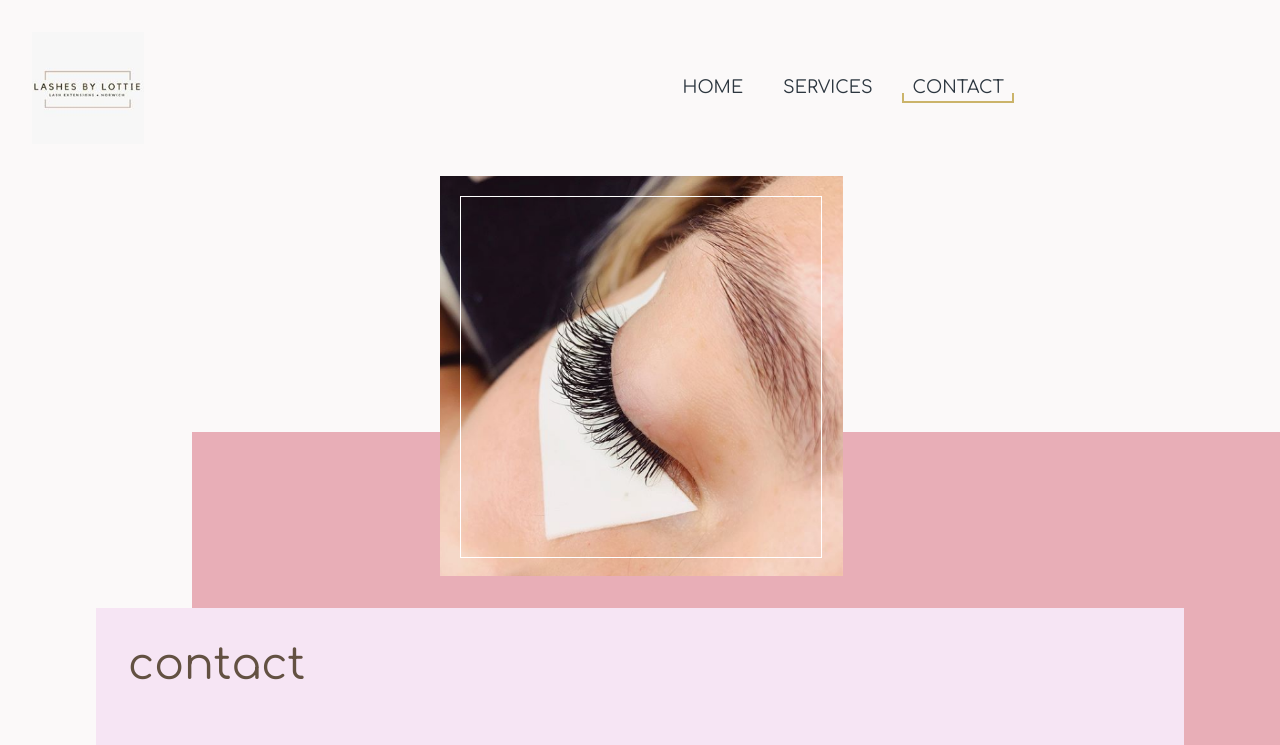
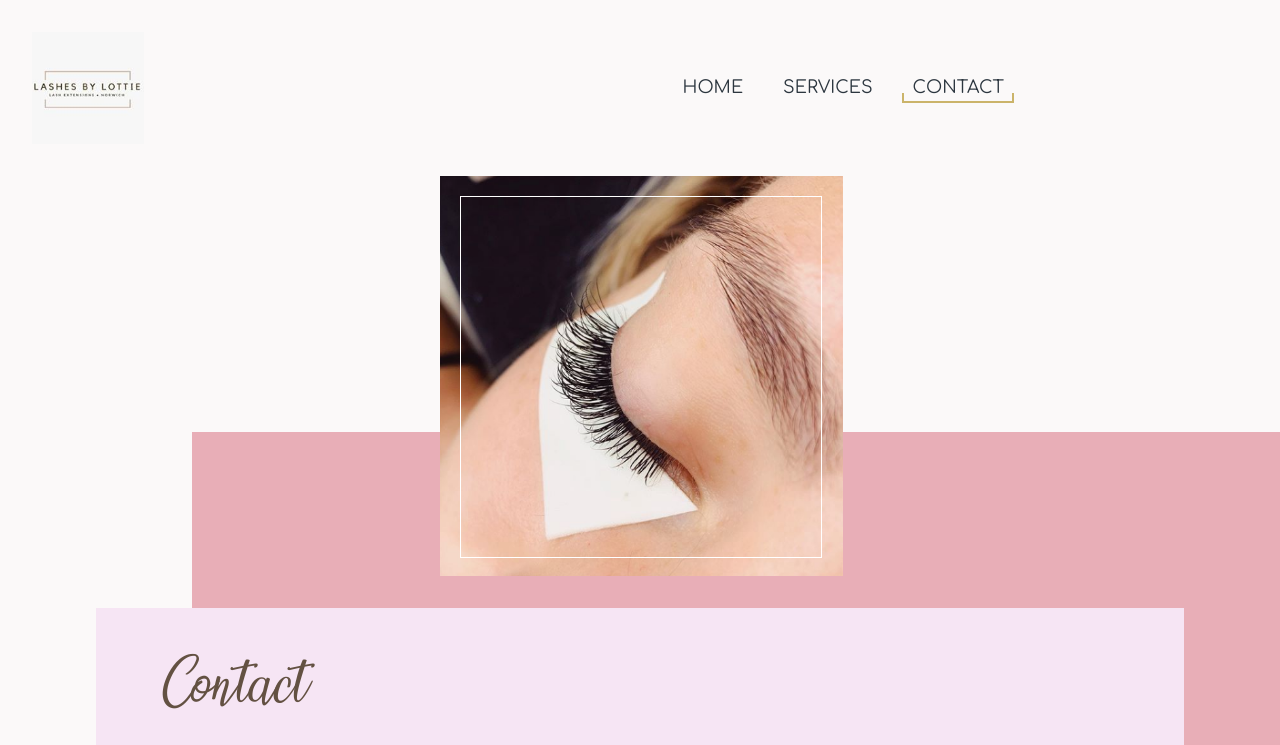
Before and after one commit to alexalala/lotties-lashes, a React (Create React App) app: page /contact in a window 1280 px wide. Shown: the top 745 px of the page. Built offline with nearby package versions, Linux system fonts and the light colour scheme.

Commit message:
font switch and small tweaks

```diff
--- a/src/components/pages/Contact/Contact.css
+++ b/src/components/pages/Contact/Contact.css
@@ -22,7 +22,7 @@
 
 .background-panel h1 {
     text-align: left;
-    padding: 2rem;
+    padding: 2rem 0 0 4rem;
 }
 
 .background-panel h2 {
--- a/src/components/pages/Home/Home.css
+++ b/src/components/pages/Home/Home.css
@@ -25,9 +25,9 @@
 }
 
 .headline-banner h2 {
-    font-size: 3.25rem;
+    font-size: 2.5rem;
     margin: 0;
-    font-family: 'RaybentMango', cursive;
+    font-family: 'CountrysideTwo', cursive;
     font-weight: 100;
 }
 
--- a/src/content/contact.json
+++ b/src/content/contact.json
@@ -1,5 +1,5 @@
 {
-    "title": "contact",
+    "title": "Contact",
     "description": "Lorem ipsum dolor sit amet consectetur adipiscing elit cuom fermentum, metus platea fusce taciti primis semper vel scelerisque donec, aenean habitasse urna litora massa mollis hac tempor.  ipsum dolor sit amet consectetur adipiscing eli.",
     "hours": {
         "Monday": "10am - 4pm",
--- a/src/index.css
+++ b/src/index.css
@@ -1,8 +1,8 @@
 @import url('https://fonts.googleapis.com/css?family=Comfortaa&display=swap');
 
 @font-face {
-  font-family: 'RaybentMango';
-  src: url('./assets/RaybentMango.ttf') format('truetype')
+  font-family: 'CountrysideTwo';
+  src: url('./assets/CountrysideTwo.ttf') format('truetype')
 }
 
 body {
@@ -12,3 +12,7 @@ body {
   background: #fbf9f9;
   color: #635142;
 }
+
+h1 {
+  font-family: 'CountrysideTwo';
+}
```
Also changed, not shown: src/assets/CountrysideTwo.ttf (added), src/assets/RaybentMango.ttf (deleted).
